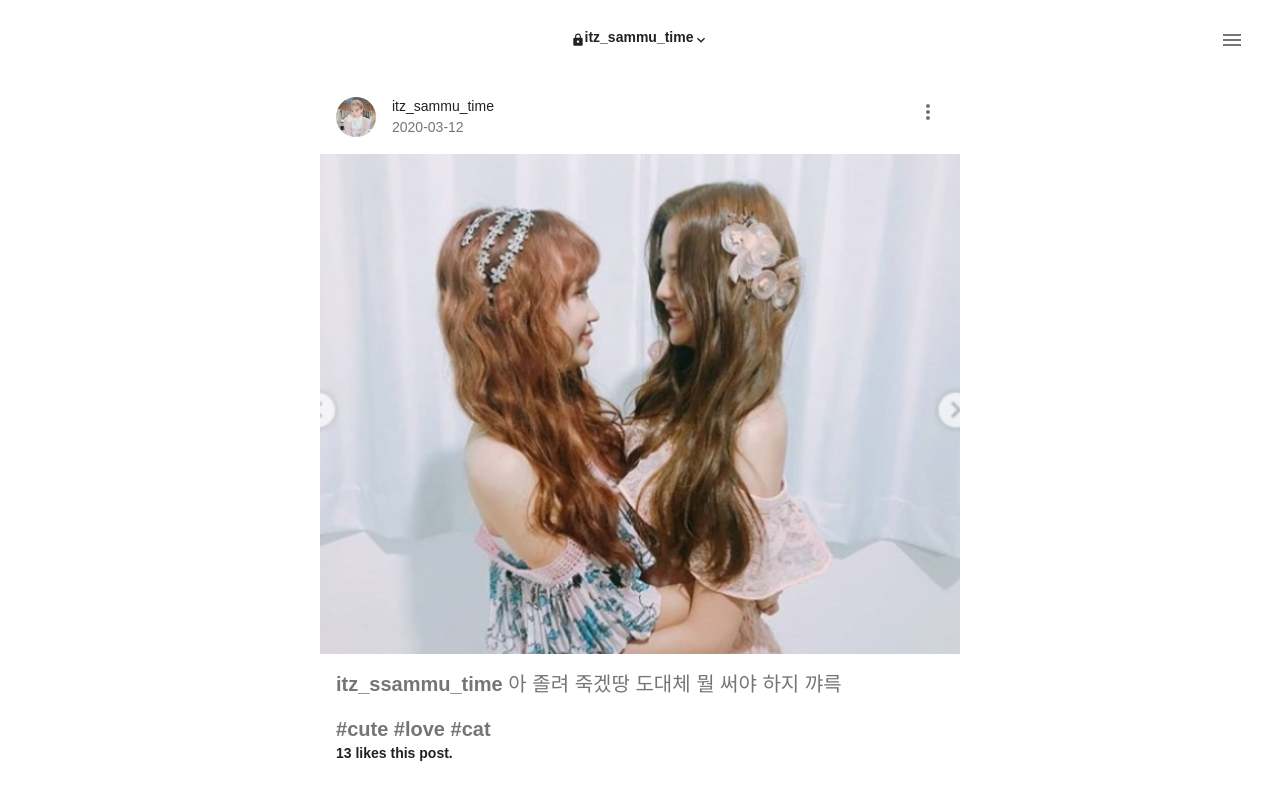
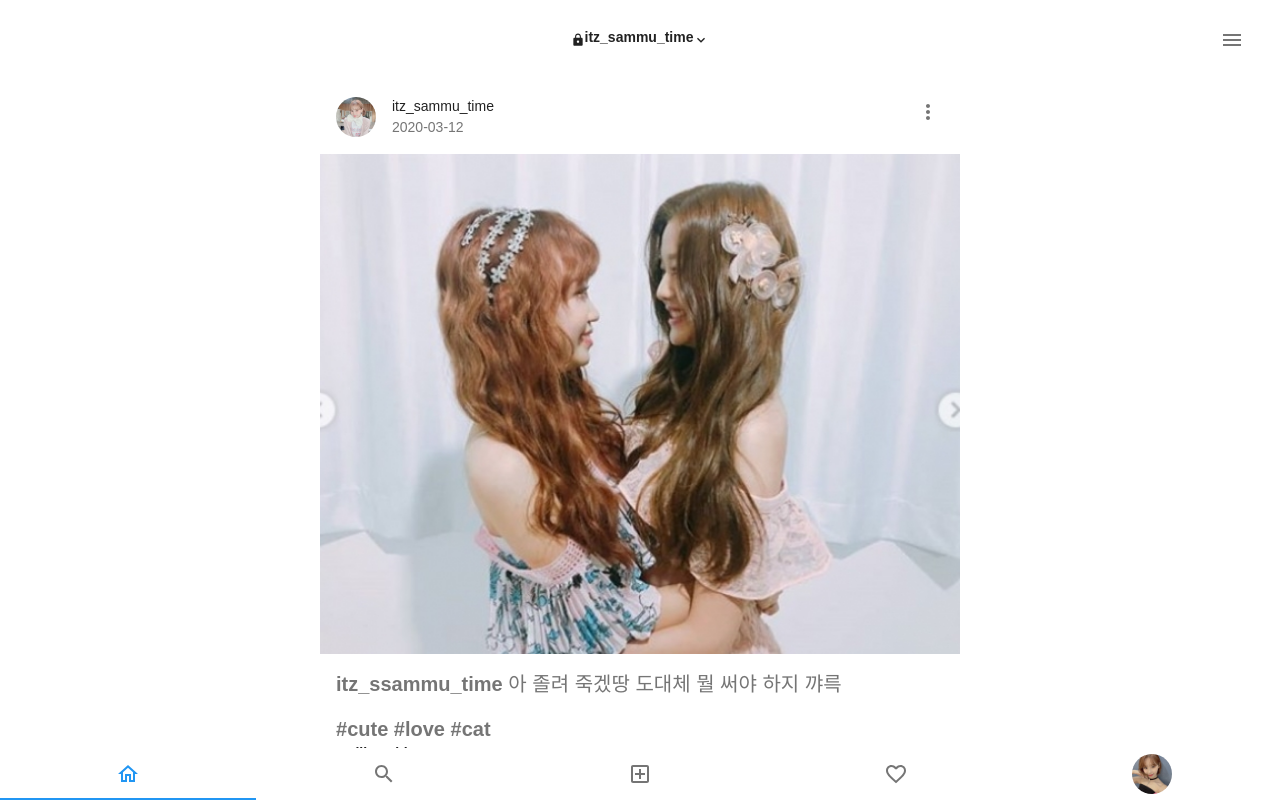
Before and after one commit to you-genie/formixmatch, a React (Create React App) app: page /pictorant in a window 1280 px wide. Shown: the top 800 px of the page. Built offline with nearby package versions, Linux system fonts and the light colour scheme.

Commit message:
[#3] fixed the position of footer

```diff
--- a/src/App.js
+++ b/src/App.js
@@ -15,7 +15,7 @@ function Index() {
       <Router>
           <div>
               <AppBar />
-              <div>
+              <div style={{height: '40%'}}>
                   <Switch>
                       <Route exact path="/" component={Home} />
                       <Route path="/pictorant" component={Pictorant} />
--- a/src/modules/views/AppFooter.js
+++ b/src/modules/views/AppFooter.js
@@ -11,7 +11,10 @@ import FavoriteBorderOutlinedIcon from '@material-ui/icons/FavoriteBorderOutline
 import ProfileImg from '../../assets/icons/profile.jpg';
 
 const styles = (theme) => ({
-
+    root: {
+        top: 'auto',
+        bottom: 0,
+    }
 });
 
 function AppFooter(props) {
@@ -26,8 +29,11 @@ function AppFooter(props) {
     )
     return (<div>
         <AppBar
+            className={classes.root}
             elevation='0'
-            position='sticky' color='transparent'>
+            color='#ffffff'
+            position='fixed' >
+
             <Tabs
                 value={value}
                 onChange={handleChange}
```
